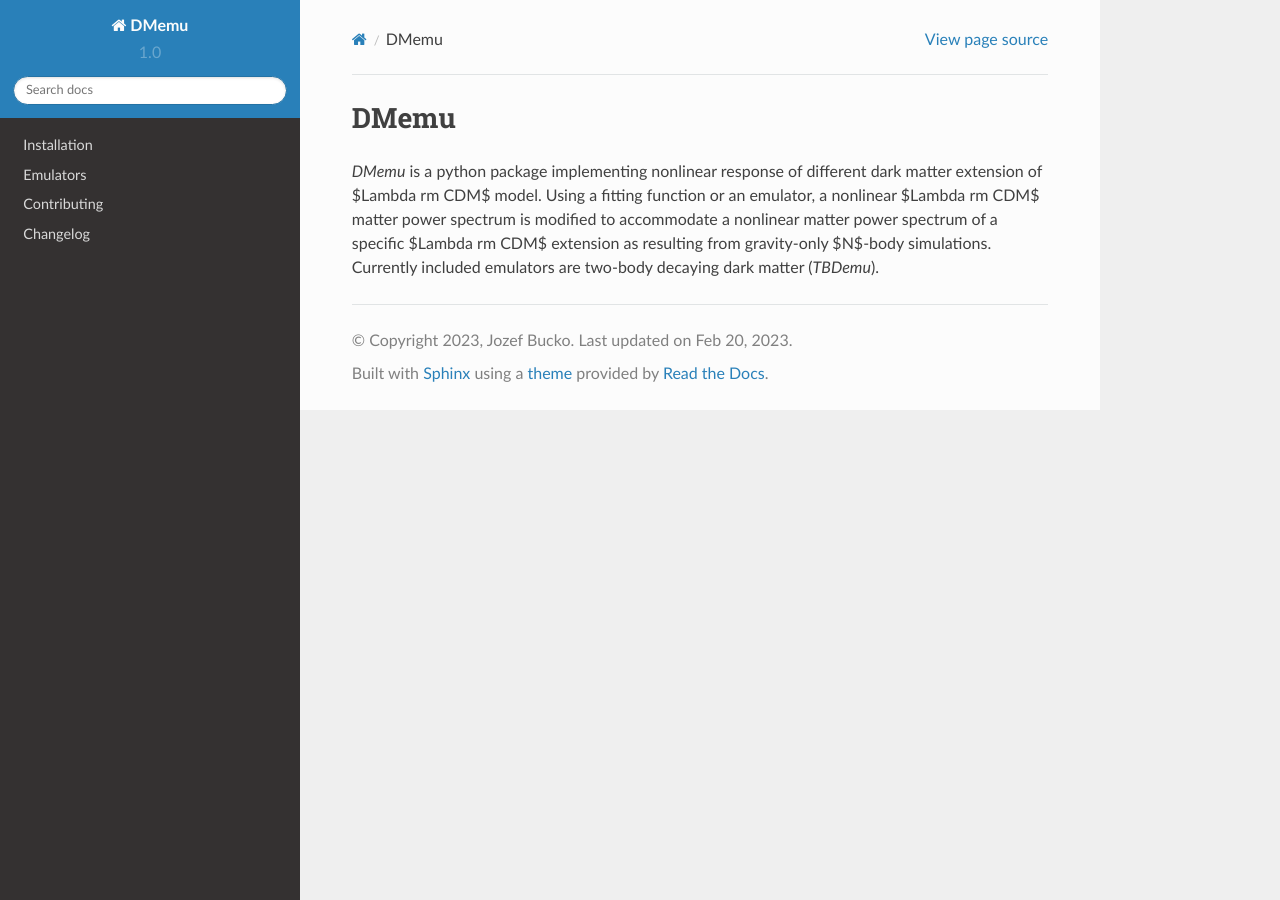
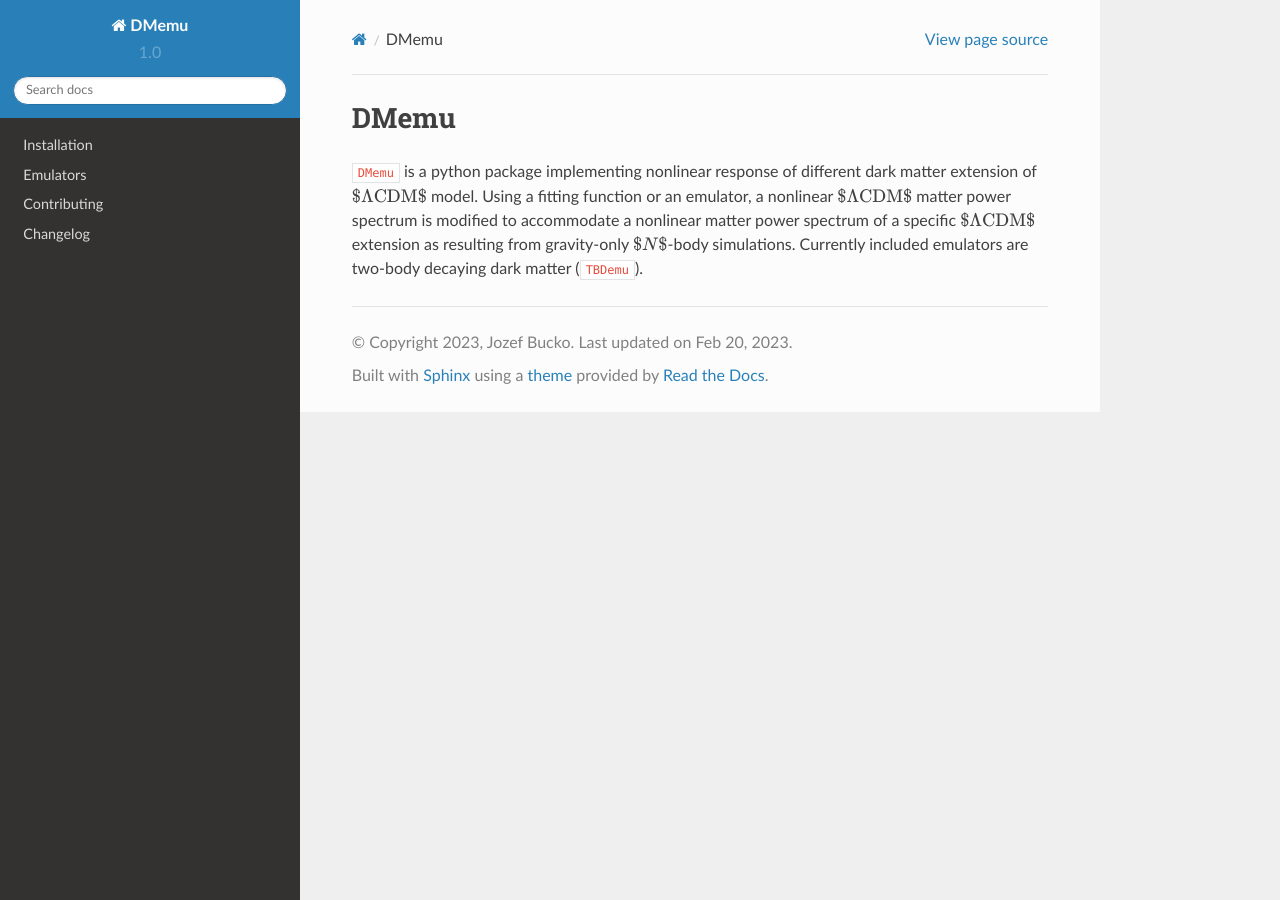
Before and after one commit to jbucko/DMemu, a Sphinx documentation site: the page built from docs/readme.rst, in a window 1280 px wide. Built offline with Sphinx 7.4.7 and the Read the Docs theme 2.0.0, drawn with Linux system fonts in a browser that asks for light colours; pages that are not in the unit, such as notebooks, are missing from menus; part of the change alters nothing that is shown.

```diff
--- a/docs/readme.rst
+++ b/docs/readme.rst
@@ -2,4 +2,4 @@
 DMemu
 ==============================
 
-`DMemu` is a python package implementing nonlinear response of different dark matter extension of $\Lambda \rm CDM$ model. Using a fitting function or an emulator, a nonlinear $\Lambda \rm CDM$ matter power spectrum is modified to accommodate a nonlinear matter power spectrum of a specific $\Lambda \rm CDM$ extension as resulting from gravity-only $N$-body simulations. Currently included emulators are two-body decaying dark matter (`TBDemu`).
+``DMemu`` is a python package implementing nonlinear response of different dark matter extension of :math:`$\Lambda \rm CDM$` model. Using a fitting function or an emulator, a nonlinear :math:`$\Lambda \rm CDM$` matter power spectrum is modified to accommodate a nonlinear matter power spectrum of a specific :math:`$\Lambda \rm CDM$` extension as resulting from gravity-only :math:`$N$`-body simulations. Currently included emulators are two-body decaying dark matter (``TBDemu``).
```
